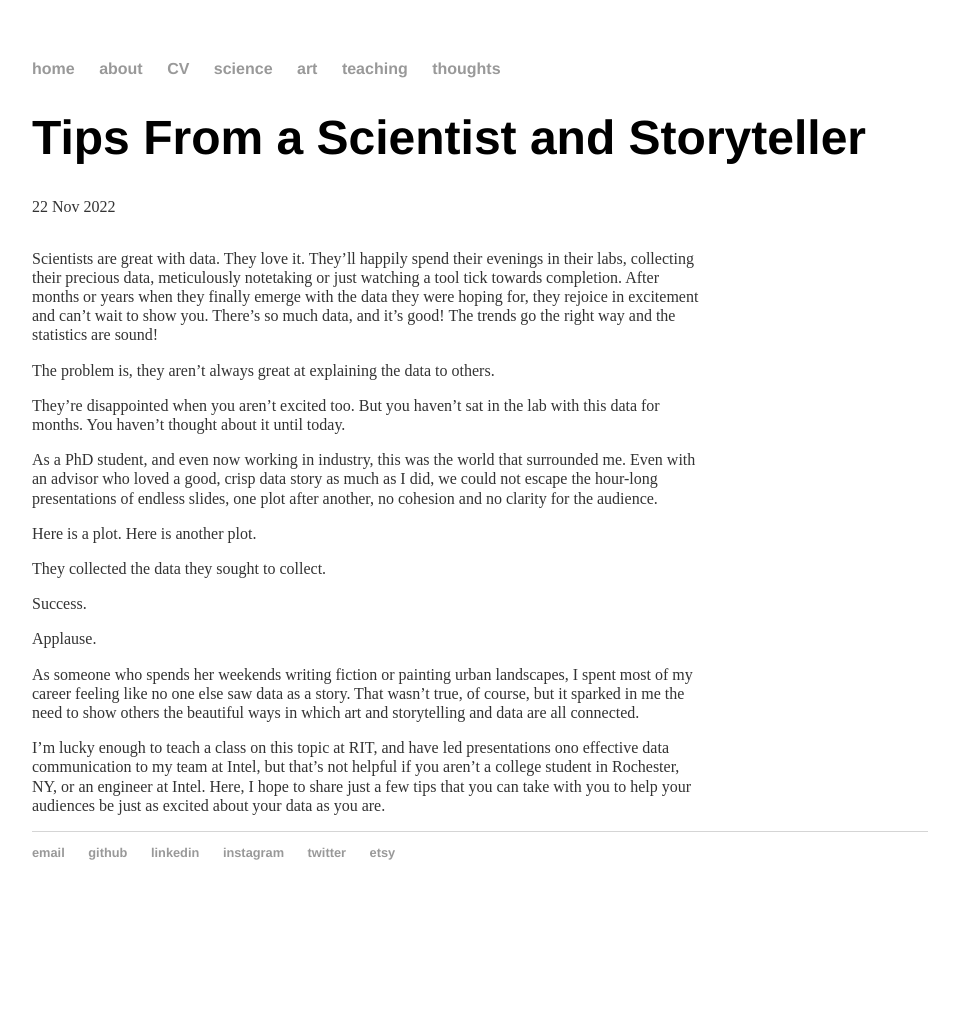
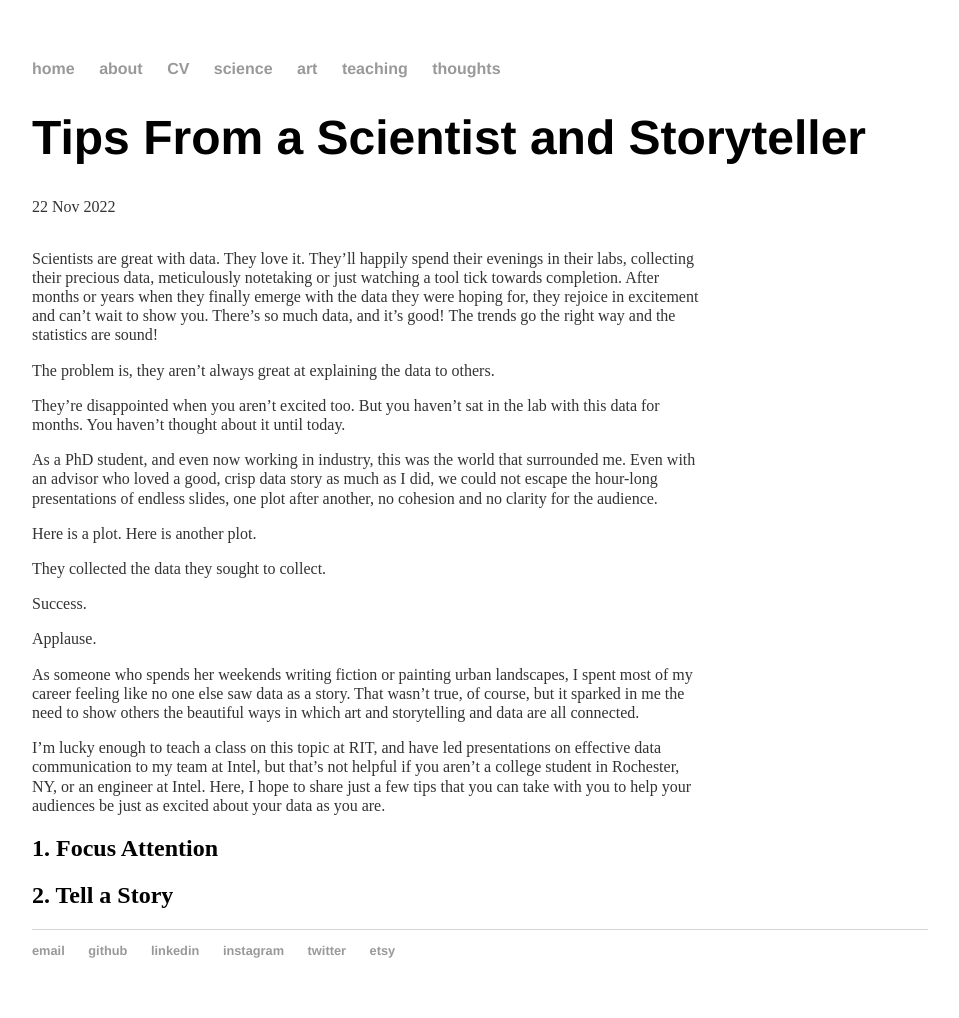
Before and after one commit to argwood/argwood.github.io, a Jekyll site: the page built from _posts/2022-11-22-storytellingwithdata.md, in a window 1280 px wide. Shown: the whole page, without its empty margins (160-1119 px from the left). Built offline with Jekyll 4.4.1, drawn with Linux system fonts in a browser that asks for light colours; before the commit the page ends 920 px from its top, so only the background shows below that.

Commit message:
update to storytelling blog post

```diff
--- a/_posts/2022-11-22-storytellingwithdata.md
+++ b/_posts/2022-11-22-storytellingwithdata.md
@@ -23,7 +23,11 @@ Applause.
 
 As someone who spends her weekends writing fiction or painting urban landscapes, I spent most of my career feeling like no one else saw data as a story. That wasn't true, of course, but it sparked in me the need to show others the beautiful ways in which art and storytelling and data are all connected.
 
-I'm lucky enough to teach a class on this topic at RIT, and have led presentations ono effective data communication to my team at Intel, but that's not helpful if you aren't a college student in Rochester, NY, or an engineer at Intel. Here, I hope to share just a few tips that you can take with you to help your audiences be just as excited about your data as you are.
+I'm lucky enough to teach a class on this topic at RIT, and have led presentations on effective data communication to my team at Intel, but that's not helpful if you aren't a college student in Rochester, NY, or an engineer at Intel. Here, I hope to share just a few tips that you can take with you to help your audiences be just as excited about your data as you are.
+
+<h2>1. Focus Attention </h2>
+
+<h2>2. Tell a Story </h2>
 
 </div>
 </div>
```
